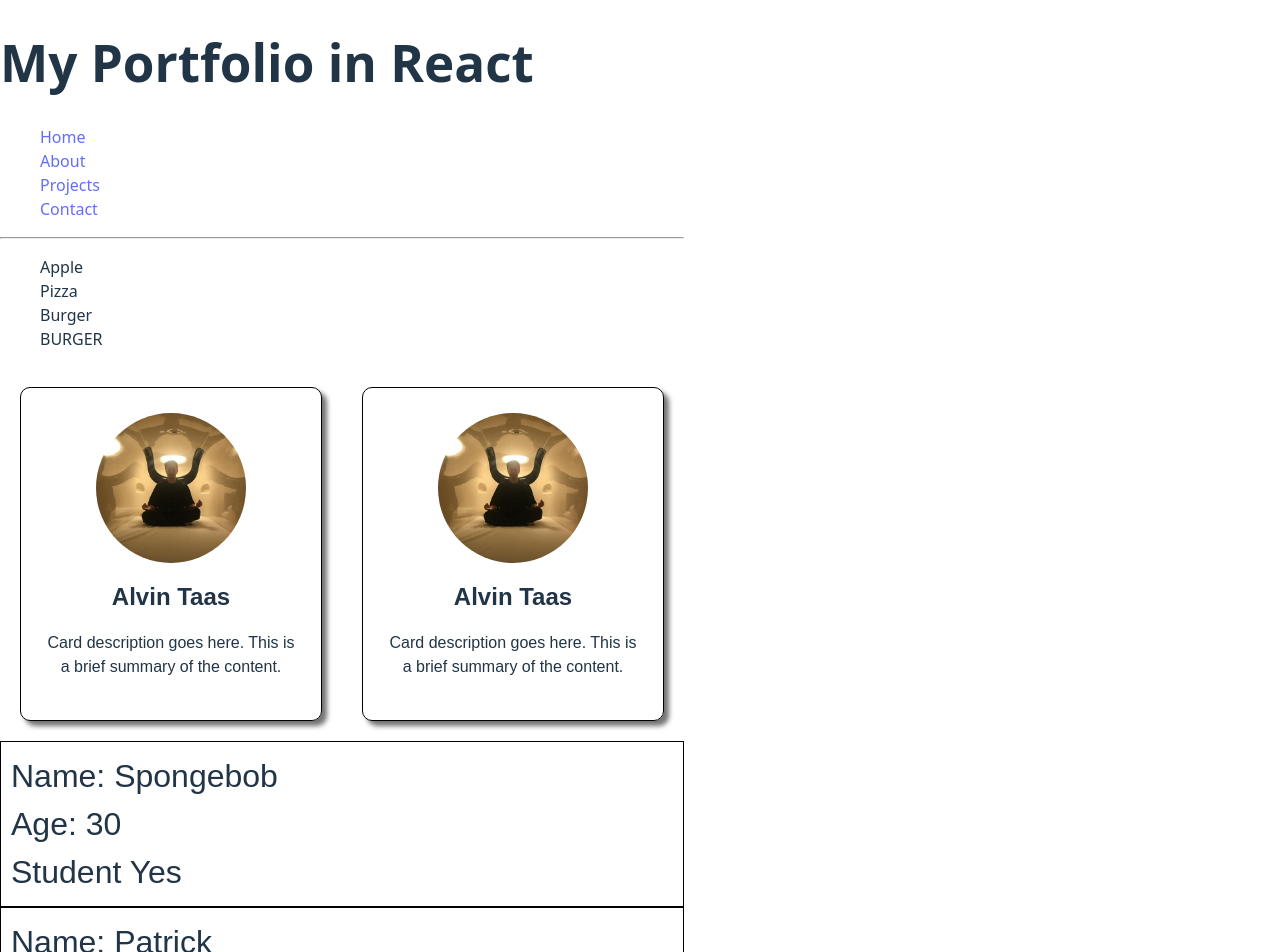
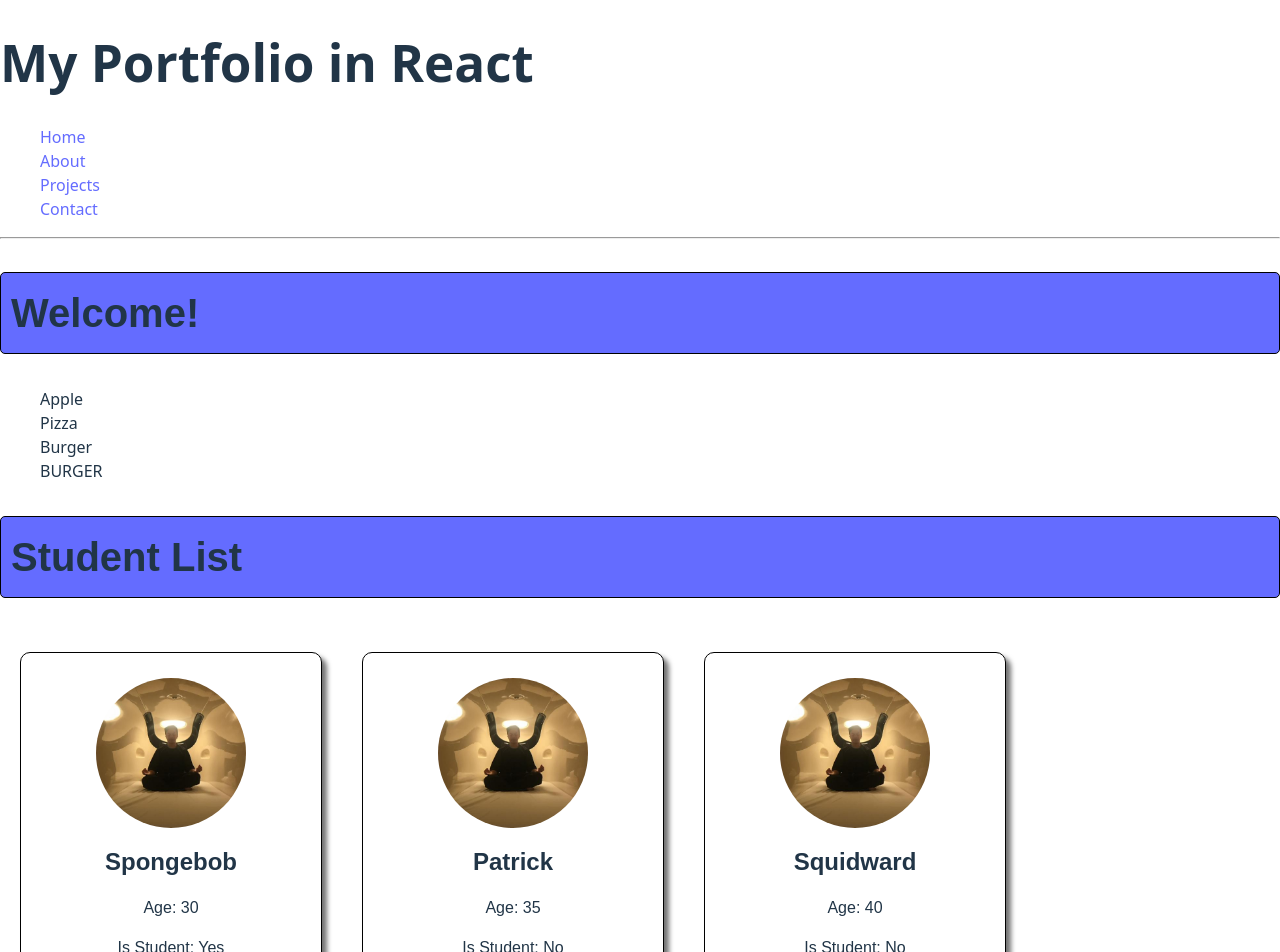
Before and after one commit to alvintaas/react-portfolio, a React (Vite) app: page / in a window 1280 px wide. Shown: the top 952 px of the page. Built offline with nearby package versions, Linux system fonts and the light colour scheme.

Commit message:
updated the cards for students. This was quite challenging, and took a second to figure out

```diff
--- a/src/App.jsx
+++ b/src/App.jsx
@@ -2,25 +2,43 @@ import Header from "./Header.jsx"
 import Footer from "./Footer.jsx";
 import Food from "./Food.jsx";
 import Card from "./Card.jsx";
-import Student from "./Student.jsx";
+import UserGreeting from "./UserGreeting.jsx";
+import {studentData} from './data/studentData.js';
 
 function App() {
 
   return(
     <>
       <Header/>
+      <UserGreeting isLoggedIn={true} ></UserGreeting>
 
       <Food/>
+      <div>
+        <h2 className="welcome-message">Student List</h2>
+        <div className="card-container">
+          {studentData.map((student) => (
+            <Card
+              key={student.id}
+              name={student.name}
+              age={student.age}
+              isStudent={student.isStudent}
+            />
+          ))}
+        </div>
+
+      </div>
+
       <Card></Card>
-      <Card></Card>
+      {/*
       <Student name="Spongebob" age={30} isStudent={true}></Student>
       <Student name="Patrick" age={35} isStudent={false}></Student>
       <Student name="Squidward" age={40} isStudent={false}></Student>
       <Student name="Sandy" age={30} isStudent={true}></Student>
-      <Student name="Larry"> </Student>
+      */}
+
       <Footer/>
     </>
   );
 }
 
-export default App
+export default App;
--- a/src/Card.jsx
+++ b/src/Card.jsx
@@ -1,11 +1,14 @@
+import React from 'react';
 import profilePic from './assets/profile_pic.jfif'
 
-function Card () {
+function Card ({name, age, isStudent}) {
+    // Default values for props
     return (
         <div className="card">
-            <img className="card-image" alt="profile picture" src={profilePic}></img>
-            <h2 className="card-title">Alvin Taas</h2>
-            <p className="card-text">  Card description goes here. This is a brief summary of the content.</p>
+            <img className="card-image" alt={`${name}'s profile picture`} src={profilePic}></img>
+            <h2 className="card-title">{name}</h2>
+            <p className="card-text">Age: {age}</p>
+            <p className="card-text">Is Student: {isStudent ? 'Yes' : 'No'}</p>
         </div>
     )
 }
--- a/src/Student.jsx
+++ b/src/Student.jsx
@@ -2,10 +2,9 @@
 //           the correct type
 //           age: PropTypes.number
 
-
 import PropTypes from "prop-types";
 
-function Student(props){
+function Student(props) {
   return (
     <div className="student">
       <p>Name: {props.name}</p>
@@ -18,7 +17,7 @@ function Student(props){
 Student.propTypes = {
   name: PropTypes.string,
   age: PropTypes.number,
-    isStudent: PropTypes.bool
+  isStudent: PropTypes.bool,
 };
 Student.defaultProps = {
   name: "Guest",
--- /dev/null
+++ b/src/UserGreeting.jsx
@@ -0,0 +1,28 @@
+import PropTypes from "prop-types";
+
+function UserGreeting(props) {
+    // This component will display a greeting message based on the user's login status
+    // If the user is logged in, it will display a welcome message with the username
+
+    const welcomeMessage = <h2 className="welcome-message">
+                            Welcome{props.username}!</h2>
+
+    const loginMessage = <h2 className="login-message">
+                            Please log in.</h2>
+
+    return(props.isLoggedIn ? welcomeMessage : loginMessage);
+
+}
+
+// Define prop types for the UserGreeting component
+UserGreeting.propTypes = {
+    isLoggedIn: PropTypes.bool.isRequired,
+    username: PropTypes.string.isRequired
+}
+
+UserGreeting.defaultProps = {
+    isLoggedIn: false,
+    username: "Guest"
+}
+
+export default UserGreeting;
--- /dev/null
+++ b/src/data/studentData.js
@@ -0,0 +1,28 @@
+const studentData = [
+  {
+    id: 1,
+    name: "Spongebob",
+    age: 30,
+    isStudent: true,
+  },
+  {
+    id: 2,
+    name: "Patrick",
+    age: 35,
+    isStudent: false,
+  },
+  {
+    id: 3,
+    name: "Squidward",
+    age: 40,
+    isStudent: false,
+  },
+  {
+    id: 4,
+    name: "Sandy",
+    age: 30,
+    isStudent: true,
+  },
+];
+
+export { studentData };
--- a/src/index.css
+++ b/src/index.css
@@ -3,6 +3,8 @@
   line-height: 1.5;
   font-weight: 400;
 
+  --primary-color: #646cff;
+  --secondary-color: #535bf2;
   color-scheme: light dark;
   color: rgba(255, 255, 255, 0.87);
   background-color: #242424;
@@ -110,3 +112,21 @@ ul {
 .student p{
   margin: 0;
 }
+
+.welcome-message {
+  font-family: Arial, Helvetica, sans-serif;
+  background-color: var(--primary-color);
+  font-size: 2.5em;
+  padding: 10px;
+  border-radius: 5px;
+  border: 1px solid #000000;
+}
+
+.login-message {
+  font-family: Arial, Helvetica, sans-serif;
+  background-color: red;
+  font-size: 2.5em;
+  padding: 10px;
+  border-radius: 5px;
+  border: 1px solid #000000;
+}
```
Also changed, not shown: src/Student_old.jsx (added, +56 -0 lines). Lines whose indentation alone changed are shown as unchanged.
